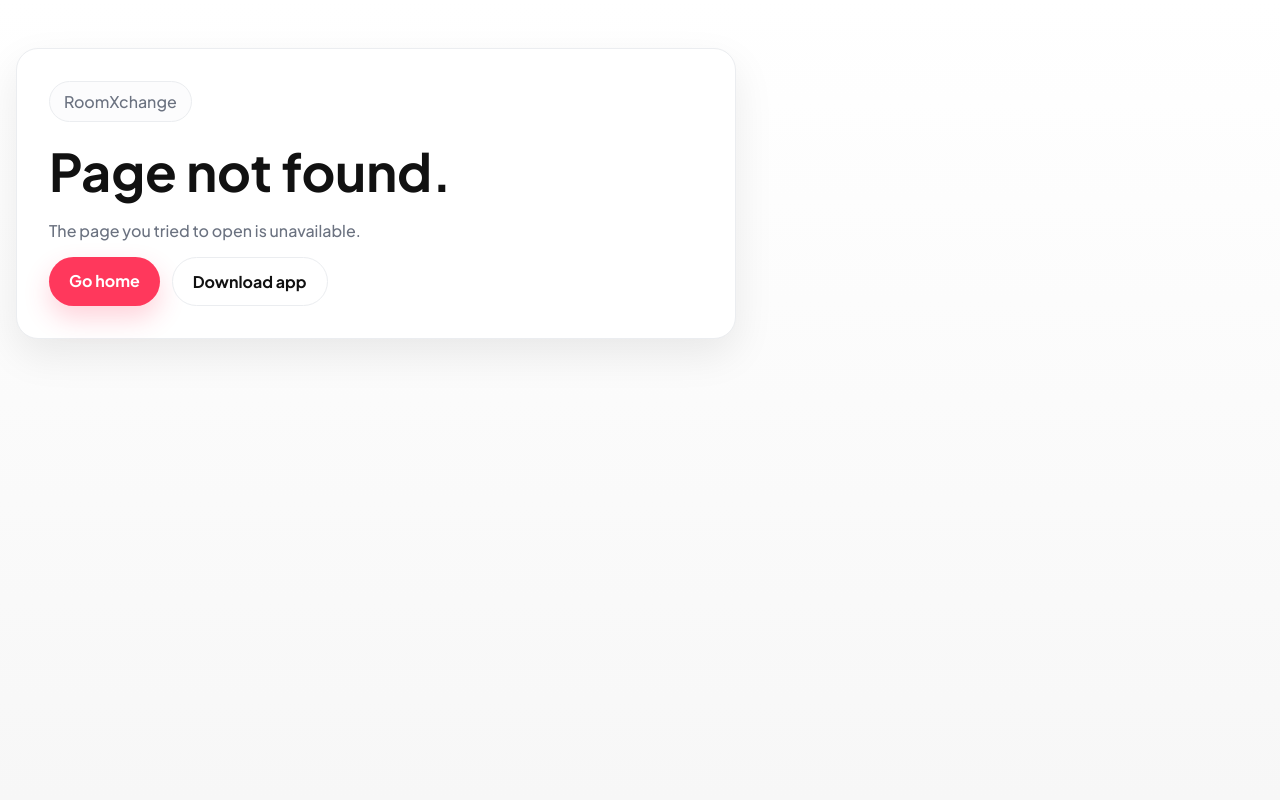
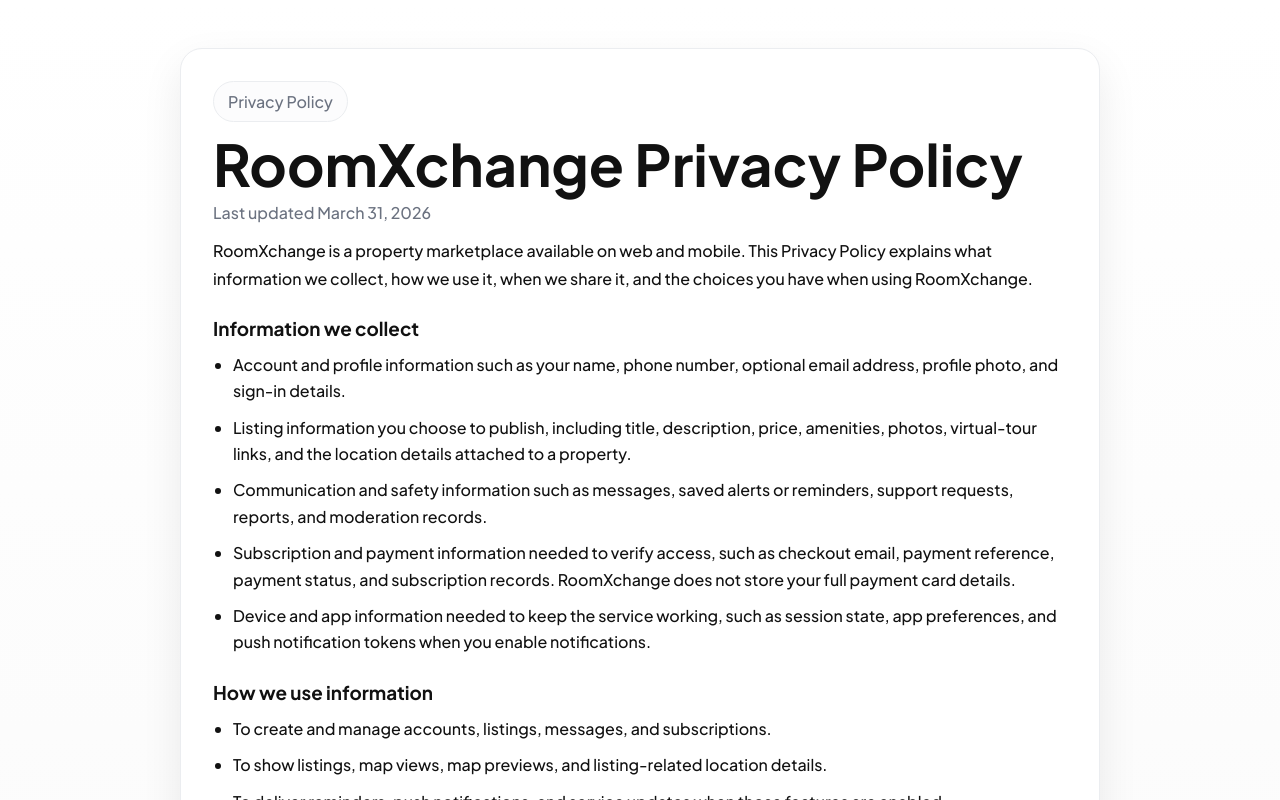
Before and after one commit to geeksiah/RoomXchange, a Next.js app in the folder apps/web/: page /privacy-policy in a window 1280 px wide. Before the commit this address had no page. Shown: the top 800 px of the page. Built offline with nearby package versions, Linux system fonts and the light colour scheme.

Commit message:
privacy policy

```diff
--- /dev/null
+++ b/apps/web/app/privacy-policy/page.tsx
@@ -0,0 +1,118 @@
+import type { Metadata } from "next";
+
+export const metadata: Metadata = {
+  title: "Privacy Policy | RoomXchange",
+  description: "How RoomXchange collects, uses, and protects personal information across its web and mobile products."
+};
+
+const lastUpdated = "March 31, 2026";
+
+const sections = [
+  {
+    title: "Information we collect",
+    items: [
+      "Account and profile information such as your name, phone number, optional email address, profile photo, and sign-in details.",
+      "Listing information you choose to publish, including title, description, price, amenities, photos, virtual-tour links, and the location details attached to a property.",
+      "Communication and safety information such as messages, saved alerts or reminders, support requests, reports, and moderation records.",
+      "Subscription and payment information needed to verify access, such as checkout email, payment reference, payment status, and subscription records. RoomXchange does not store your full payment card details.",
+      "Device and app information needed to keep the service working, such as session state, app preferences, and push notification tokens when you enable notifications."
+    ]
+  },
+  {
+    title: "How we use information",
+    items: [
+      "To create and manage accounts, listings, messages, and subscriptions.",
+      "To show listings, map views, map previews, and listing-related location details.",
+      "To deliver reminders, push notifications, and service updates when those features are enabled.",
+      "To process and verify web-only subscription payments and unlock eligible owner contact features.",
+      "To investigate abuse, enforce platform rules, protect users, and comply with legal obligations."
+    ]
+  },
+  {
+    title: "Location and map services",
+    items: [
+      "RoomXchange uses location information that users provide for listings, searches, and property discovery.",
+      "The mobile app does not rely on background device location collection for core use.",
+      "When map or geocoding features are used, third-party map providers such as Google Maps and Mapbox may receive technical request data needed to render maps or return search results under their own privacy policies."
+    ]
+  },
+  {
+    title: "When we share information",
+    items: [
+      "Public listing content is shown to other users as part of the marketplace experience.",
+      "Owner contact details are only shown or unlocked according to the product's subscription and access rules.",
+      "We may share data with service providers that help us operate the platform, such as hosting, authentication, storage, map, notification, and payment providers.",
+      "We may disclose information when required by law, to respond to legal process, or to protect the rights, safety, and security of RoomXchange and its users."
+    ]
+  },
+  {
+    title: "Data retention",
+    items: [
+      "We retain personal information for as long as needed to operate the service, maintain records, resolve disputes, prevent fraud, and meet legal or compliance obligations.",
+      "When you request deletion, some information may remain in backups, logs, or transaction and safety records for a limited period where required."
+    ]
+  },
+  {
+    title: "Your choices",
+    items: [
+      "You can update your profile details and listing content from the app or web dashboard.",
+      "You can disable push notifications in your device settings at any time.",
+      "You can contact us to request account deletion or ask privacy-related questions."
+    ]
+  }
+] as const;
+
+export default function PrivacyPolicyPage() {
+  return (
+    <main className="shell" style={{ padding: "48px 0 80px" }}>
+      <section className="card" style={{ width: "min(100%, 920px)", margin: "0 auto", padding: 32, display: "grid", gap: 24 }}>
+        <header style={{ display: "grid", gap: 14 }}>
+          <span className="pill" style={{ width: "fit-content" }}>
+            Privacy Policy
+          </span>
+          <div style={{ display: "grid", gap: 10 }}>
+            <h1 style={{ margin: 0, fontSize: "clamp(2.2rem, 5vw, 3.6rem)", lineHeight: 0.98 }}>RoomXchange Privacy Policy</h1>
+            <p className="muted" style={{ margin: 0 }}>
+              Last updated {lastUpdated}
+            </p>
+          </div>
+          <p style={{ margin: 0, lineHeight: 1.7 }}>
+            RoomXchange is a property marketplace available on web and mobile. This Privacy Policy explains what information we collect, how we
+            use it, when we share it, and the choices you have when using RoomXchange.
+          </p>
+        </header>
+
+        {sections.map((section) => (
+          <section key={section.title} style={{ display: "grid", gap: 12 }}>
+            <h2 style={{ margin: 0, fontSize: "1.18rem" }}>{section.title}</h2>
+            <ul style={{ margin: 0, paddingLeft: 20, display: "grid", gap: 10, lineHeight: 1.65 }}>
+              {section.items.map((item) => (
+                <li key={item}>{item}</li>
+              ))}
+            </ul>
+          </section>
+        ))}
+
+        <section style={{ display: "grid", gap: 10 }}>
+          <h2 style={{ margin: 0, fontSize: "1.18rem" }}>Contact us</h2>
+          <p style={{ margin: 0, lineHeight: 1.7 }}>
+            For privacy questions, account deletion requests, or support issues, contact{" "}
+            <a href="mailto:support@roomxchange.com" style={{ color: "var(--rx-accent)", fontWeight: 700 }}>
+              support@roomxchange.com
+            </a>
+            .
+          </p>
+        </section>
+
+        <div style={{ display: "flex", gap: 12, flexWrap: "wrap" }}>
+          <a className="button" href="mailto:support@roomxchange.com">
+            Contact support
+          </a>
+          <a className="button secondary" href="/">
+            Back to home
+          </a>
+        </div>
+      </section>
+    </main>
+  );
+}
```
